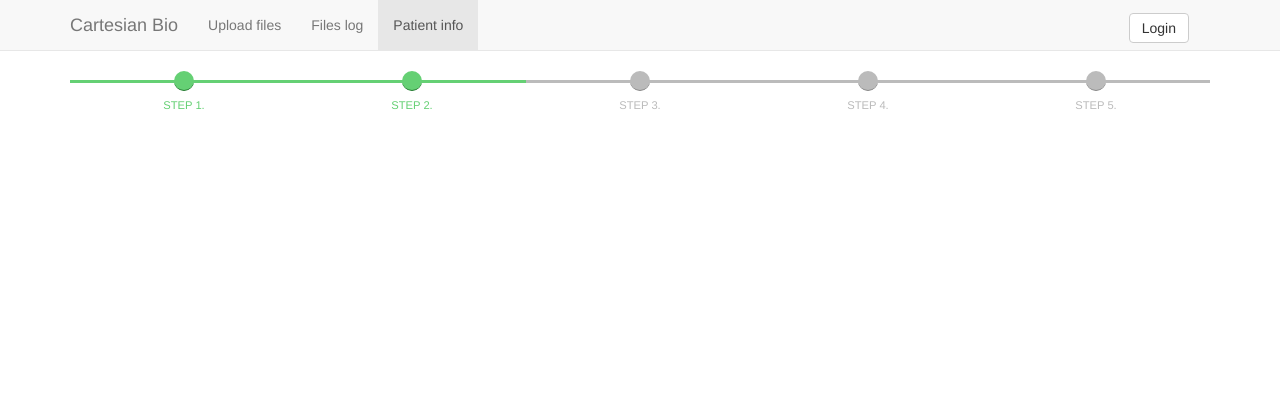
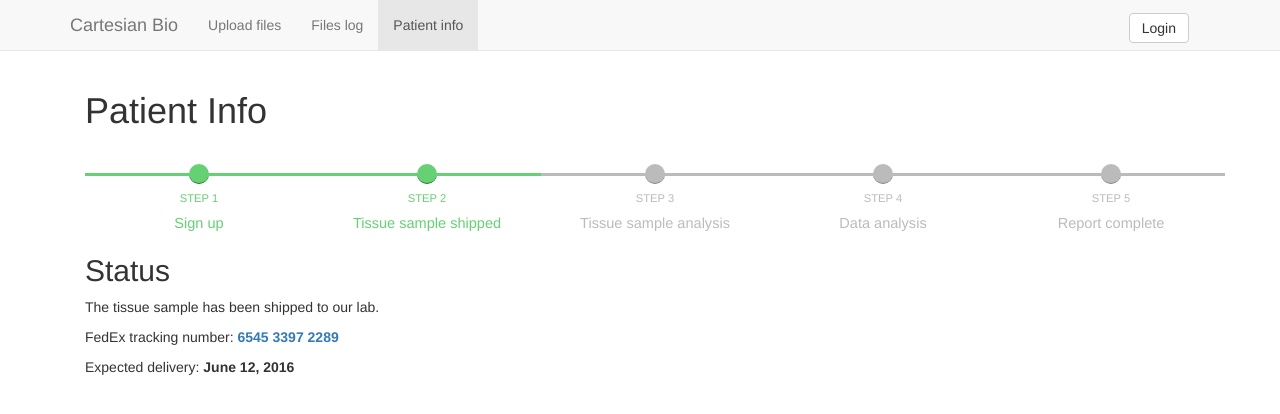
Before and after one commit to cartbio/tx-gui, a Jekyll site: the page built from patient/index.html, in a window 1280 px wide. Shown: the top 414 px of the page. Built offline with Jekyll 4.4.1, drawn with Linux system fonts in a browser that asks for light colours; nearby versions of some CDN libraries; comment, search, counter and statistics services are not loaded.

Commit message:
patient info status

```diff
--- a/_sass/_cartesian.scss
+++ b/_sass/_cartesian.scss
@@ -80,3 +80,14 @@ table.history {
 table.history i.spinner {
     margin-right: 1em;
 }
+/* ---------- patient info ----------- */
+
+.patient .progress-indicator {
+   margin-top: 3em;
+
+   .description {
+     margin-top: .5em;
+     font-size: 130%;
+     text-transform: none;
+   }
+}
--- a/patient/index.html
+++ b/patient/index.html
@@ -4,11 +4,26 @@ role: patient
 navtab: patient
 title: Patient info
 ---
+<div class="container patient">
+  <h1>Patient Info</h1>
 
-<ul class="progress-indicator">
-  <li class="completed"> <span class="bubble"></span> Step 1. </li>
-  <li class="completed"> <span class="bubble"></span> Step 2. </li>
-  <li> <span class="bubble"></span> Step 3. </li>
-  <li> <span class="bubble"></span> Step 4. </li>
-  <li> <span class="bubble"></span> Step 5. </li>
-</ul>
+  <ul class="progress-indicator">
+     <li class="completed"> <span class="bubble"></span> Step 1
+    <div class="description">Sign up</div></li>
+     <li class="completed"> <span class="bubble"></span> Step 2
+    <div class="description">Tissue sample shipped</div> </li>
+     <li> <span class="bubble"></span> Step 3
+    <div class="description">Tissue sample analysis</div></li>
+     <li> <span class="bubble"></span> Step 4
+    <div class="description">Data analysis</div></li>
+     <li> <span class="bubble"></span> Step 5
+    <div class="description">Report complete</div></li>
+  </ul>
+
+  <h2>Status</h2>
+  <p>The tissue sample has been shipped to our lab.</p>
+  <p>FedEx tracking number: <b><a target="fedex" href="https://www.fedex.com/apps/fedextrack/?tracknumbers=654533972289">
+6545 3397 2289</a></b><p>
+  <p>Expected delivery: <b>June 12, 2016</b><p>
+
+</div>
```
